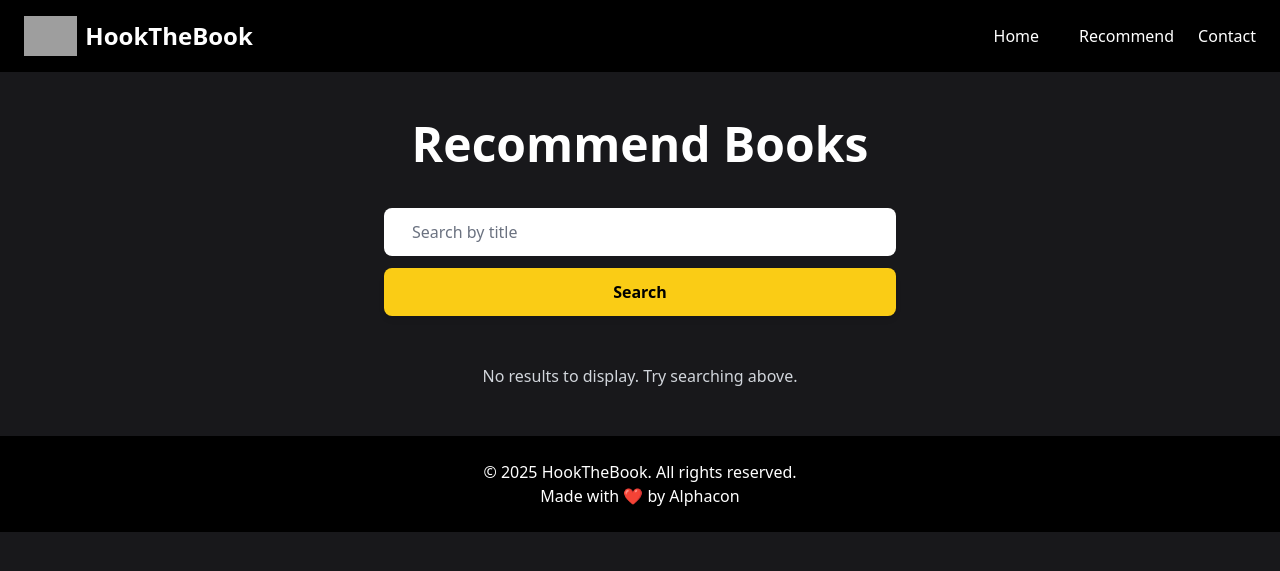
After one commit to usha-here/HookBook, a Flask app: page /recommend in a window 1280 px wide. The commit adds this page. Shown: the top 571 px of the page. Run offline with Flask 3, Linux system fonts and the light colour scheme; parts of the project's set-up code (start-up, migrations or seed data) failed here and were passed over; some libraries are stand-ins or nearby versions; grey boxes are pictures that could not be loaded.

Commit message:
files added

```diff
--- a/app.py
+++ b/app.py
@@ -1,7 +1,13 @@
-from flask import Flask, render_template
+from flask import Flask, render_template, request
 import pickle
+import pandas as pd
+import numpy as np
 
 popular_df = pickle.load(open('popular.pkl','rb'))
+pt = pickle.load(open('pt.pkl','rb'))
+books = pickle.load(open('books.pkl','rb'))
+similar = pickle.load(open('similar.pkl','rb'))
+final_ratings = pickle.load(open('FR.pkl','rb'))
 
 app = Flask(__name__)
 
@@ -13,7 +19,71 @@ def index():
                            image=list(popular_df['Image-URL-M'].values),
                            votes=list(popular_df['num_ratings'].values),
                            rating=list(popular_df['avg_ratings'].values),
-                           available = list(popular_df['Availability'].values)
+                           available=list(popular_df['Availability'].values)
                            )
+
+@app.route('/recommend')
+def recommend_ui():
+    return render_template('recommend.html')
+
+@app.route('/recommend_books', methods=['post'])
+def recommend_books():
+    user_input = request.form.get('user_input', '').strip()
+    if not user_input:
+        return render_template('recommend.html', data=None, message="Please enter a book title")
+
+    # Case-insensitive partial match for book titles
+    matching_books = final_ratings[
+        final_ratings['Book-Title'].str.contains(user_input, case=False, na=False)
+    ]
+
+    if matching_books.empty:
+        return render_template('recommend.html', data=None, message=f"No books found containing the word: '{user_input}'")
+
+    # detect a plausible availability column name in the dataframe
+    availability_col = None
+    for candidate in ['Availability', 'available', 'Available', 'availability',
+                      'link', 'url', 'URL', 'Available-URL', 'available_link']:
+        if candidate in matching_books.columns:
+            availability_col = candidate
+            break
+
+    # Group by Book-Title, Book-Author, Image and compute mean rating; also pull first availability if present
+    if availability_col:
+        grouped = (
+            matching_books
+            .groupby(['Book-Title', 'Book-Author', 'Image-URL-M'], as_index=False)
+            .agg({ 'Book-Rating': 'mean', availability_col: 'first' })
+        )
+        # Normalize column name for template usage
+        grouped = grouped.rename(columns={availability_col: 'Availability'})
+    else:
+        grouped = (
+            matching_books
+            .groupby(['Book-Title', 'Book-Author', 'Image-URL-M'], as_index=False)
+            .agg({ 'Book-Rating': 'mean' })
+        )
+        grouped['Availability'] = '#'
+
+    # Sort and take top 50
+    grouped = grouped.sort_values(by='Book-Rating', ascending=False).head(50)
+
+    # Prepare the final result: include availability as 5th element
+    data = []
+    for _, row in grouped.iterrows():
+        avail = row.get('Availability', '#')
+        # if availability looks like NaN, replace with '#'
+        if pd.isna(avail):
+            avail = '#'
+        data.append([
+            row['Book-Title'],
+            row['Book-Author'],
+            row['Image-URL-M'],
+            round(row['Book-Rating'], 2),
+            avail
+        ])
+
+    return render_template('recommend.html', data=data)
+
 if __name__ == '__main__':
     app.run(debug=True)
--- /dev/null
+++ b/templates/recommend.html
@@ -0,0 +1,87 @@
+<!DOCTYPE html>
+<html lang="en">
+<head>
+    <meta charset="UTF-8">
+    <title>Book Recommender System</title>
+    <!-- Tailwind CSS -->
+    <script src="https://cdn.tailwindcss.com"></script>
+</head>
+<body class="bg-zinc-900">
+    <!-- Navbar -->
+    <nav class="bg-black px-6 py-4">
+        <div class="flex items-center justify-between">
+            <!-- Logo + Text -->
+            <a href="/" class="flex items-center space-x-2">
+                <img src="https://th.bing.com/th/id/OIP.25N826BC1Yy3S1zAUsMn9gD6D6?w=512&h=512&rs=1&pid=ImgDetMain"
+                      alt="Logo"
+                      class="h-10">
+                <span class="text-white text-2xl font-bold">HookTheBook</span>
+            </a>
+
+            <!-- Navigation Links -->
+            <ul class="flex space-x-6">
+                <li><a href="/" class="text-white px-4 py-2 rounded-lg transition duration-300
+                   hover:bg-white hover:text-black shadow-md">Home</a></li>
+                <li><a href="/recommend" class="text-white hover:text-blue-400">Recommend</a></li>
+                <li><a href="/contact" class="text-white hover:text-blue-400">Contact</a></li>
+            </ul>
+        </div>
+    </nav>
+    </br></br>
+
+    <!-- Top 50 Books Section -->
+<div class="container mx-auto px-6">
+    <h1 class="text-white text-5xl font-bold text-center mb-10">Recommend Books</h1>
+   <form action="/recommend_books" method="post" class="w-full max-w-lg mx-auto mt-6">
+    <label for="search" class="sr-only">Search books</label>
+    <input
+        id="search"
+        name="user_input"
+        type="text"
+        placeholder="Search by title"
+        aria-label="Search for a book"
+        class="w-full px-7 py-3 rounded-lg bg-white text-gray-900 placeholder-gray-500 focus:outline-none focus:ring-2 focus:ring-yellow-400"
+    >
+    <button
+        type="submit"
+        class="w-full mt-3 bg-yellow-400 hover:bg-yellow-500 text-black font-semibold px-4 py-3 rounded-lg shadow-md transition-colors duration-150"
+    >
+        Search
+    </button>
+</form>
+</br></br>
+
+    <!-- Responsive grid -->
+    <div class="grid grid-cols-1 sm:grid-cols-2 md:grid-cols-3 lg:grid-cols-4 gap-8">
+ {% if data %}
+  {% for i in data %}
+    <div class="bg-zinc-800 rounded-xl shadow-lg overflow-hidden hover:scale-105 transition-transform duration-300 p-4">
+      <img class="w-full h-48 object-cover mb-3" src="{{ i[2] }}" alt="Book cover">
+      <h3 class="text-white text-lg font-semibold mb-1">{{ i[0] }}</h3>
+      <p class="text-gray-300 text-sm mb-1">{{ i[1] }}</p>
+      <p class="text-gray-400 text-sm mb-2">Rating: {{ i[3] }}</p>
+      <p class="mt-2">
+        {% if i[4] and i[4] != '#' %}
+          <a href="{{ i[4] }}" target="_blank" rel="noopener noreferrer"
+             class="inline-block bg-yellow-400 hover:bg-yellow-500 text-black px-3 py-1 rounded">
+             Available
+          </a>
+        {% else %}
+          <span class="text-gray-400">Available: N/A</span>
+        {% endif %}
+      </p>
+    </div>
+  {% endfor %}
+{% else %}
+  <div class="col-span-full text-center text-gray-300">No results to display. Try searching above.</div>
+{% endif %}
+
+    </div>
+</div>
+
+    <footer class="bg-black text-white py-6 mt-12">
+        <div class="container mx-auto text-center">
+            <p>&copy; 2025 HookTheBook. All rights reserved.</p>
+            <p>Made with ❤️ by Alphacon</p>
+</body>
+</html>
```
Also changed, not shown: templates/index.html (+16 -3 lines), 5 other files.
